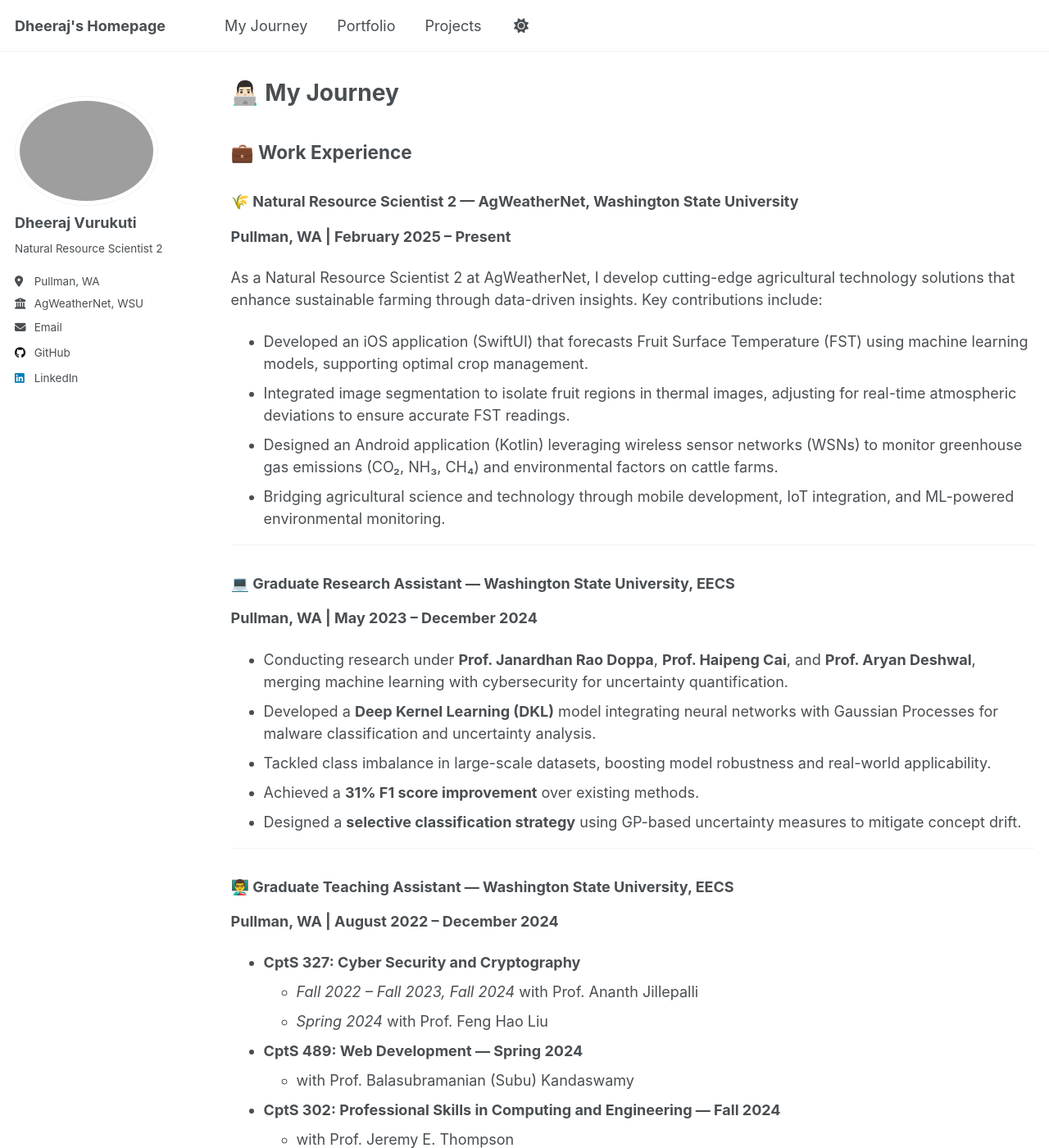
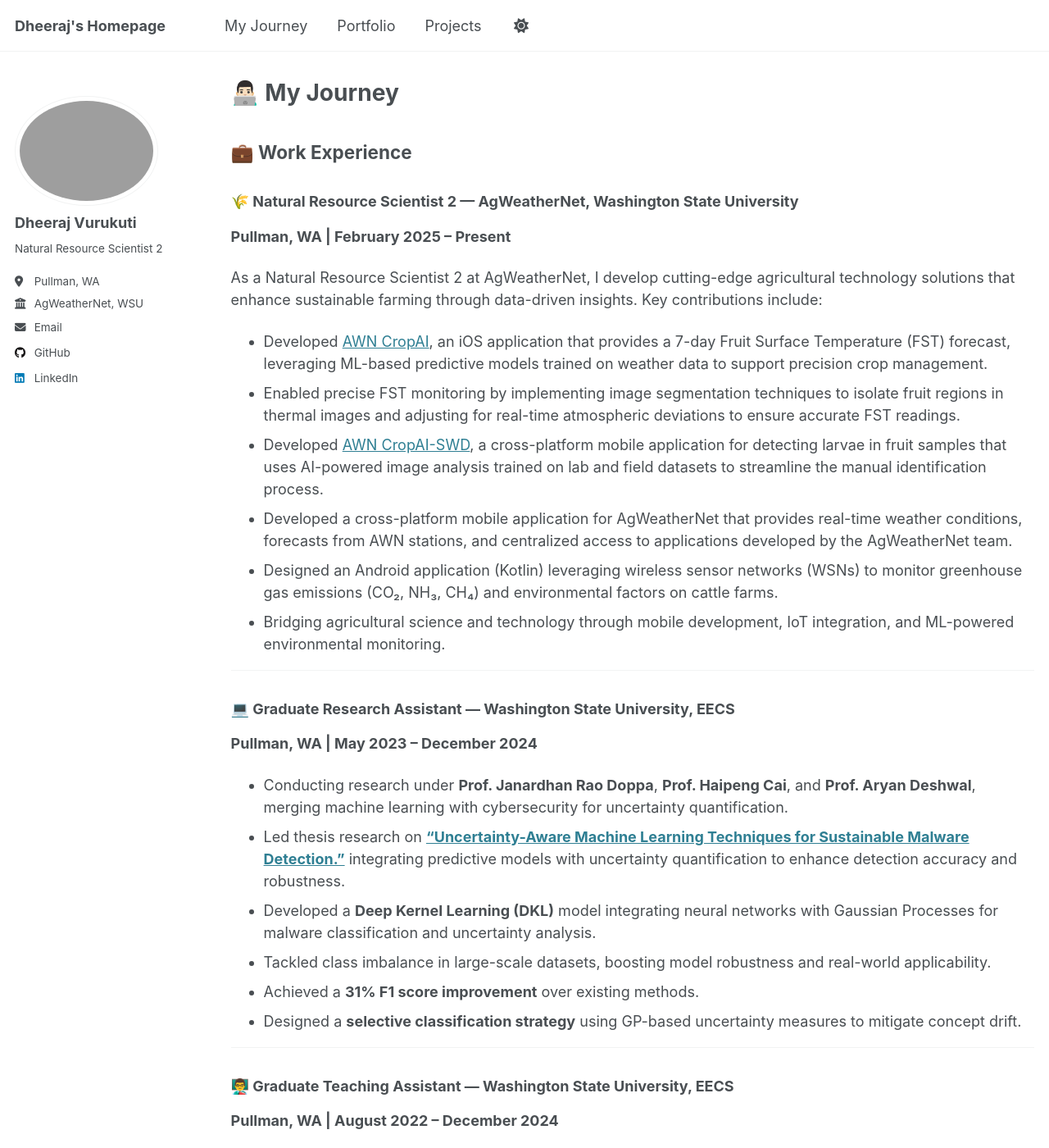
Before and after one commit to dheerajvurukuti/dheerajvurukuti.github.io, a Jekyll site: the page built from _pages/journey.md, in a window 1280 px wide and 1400 px high. Shown: the whole window at 82% size. Built offline with Jekyll 4.4.1, drawn with Linux system fonts in a browser that asks for light colours.

Commit message:
Updated Journey

```diff
--- a/_pages/journey.md
+++ b/_pages/journey.md
@@ -11,8 +11,10 @@ permalink: /journey/
 
 As a Natural Resource Scientist 2 at AgWeatherNet, I develop cutting-edge agricultural technology solutions that enhance sustainable farming through data-driven insights. Key contributions include:
 
-- Developed an iOS application (SwiftUI) that forecasts Fruit Surface Temperature (FST) using machine learning models, supporting optimal crop management.
-- Integrated image segmentation to isolate fruit regions in thermal images, adjusting for real-time atmospheric deviations to ensure accurate FST readings.
+- Developed [AWN CropAI](https://apps.apple.com/us/app/awn-cropai/id6744830192), an iOS application that provides a 7-day Fruit Surface Temperature (FST) forecast, leveraging ML-based predictive models trained on weather data to support precision crop management.
+- Enabled precise FST monitoring by implementing image segmentation techniques to isolate fruit regions in thermal images and adjusting for real-time atmospheric deviations to ensure accurate FST readings.
+-	Developed [AWN CropAI-SWD](https://apps.apple.com/us/app/awn-cropai-swd/id6749020971), a cross-platform mobile application for detecting larvae in fruit samples that uses AI-powered image analysis trained on lab and field datasets to streamline the manual identification process.
+- Developed a cross-platform mobile application for AgWeatherNet that provides real-time weather conditions, forecasts from AWN stations, and centralized access to applications developed by the AgWeatherNet team.
 - Designed an Android application (Kotlin) leveraging wireless sensor networks (WSNs) to monitor greenhouse gas emissions (CO₂, NH₃, CH₄) and environmental factors on cattle farms.
 - Bridging agricultural science and technology through mobile development, IoT integration, and ML-powered environmental monitoring.
 
@@ -22,6 +24,7 @@ As a Natural Resource Scientist 2 at AgWeatherNet, I develop cutting-edge agricu
 **Pullman, WA | May 2023 – December 2024**
 
 - Conducting research under **Prof. Janardhan Rao Doppa**, **Prof. Haipeng Cai**, and **Prof. Aryan Deshwal**, merging machine learning with cybersecurity for uncertainty quantification.
+-	Led thesis research on [**“Uncertainty-Aware Machine Learning Techniques for Sustainable Malware Detection.”**](https://rex.libraries.wsu.edu/esploro/outputs/graduate/UNCERTAINTY-AWARE-MACHINE-LEARNING-TECHNIQUES-FOR-SUSTAINABLE/99901195201401842) integrating predictive models with uncertainty quantification to enhance detection accuracy and robustness.
 - Developed a **Deep Kernel Learning (DKL)** model integrating neural networks with Gaussian Processes for malware classification and uncertainty analysis.
 - Tackled class imbalance in large-scale datasets, boosting model robustness and real-world applicability.
 - Achieved a **31% F1 score improvement** over existing methods.
```
